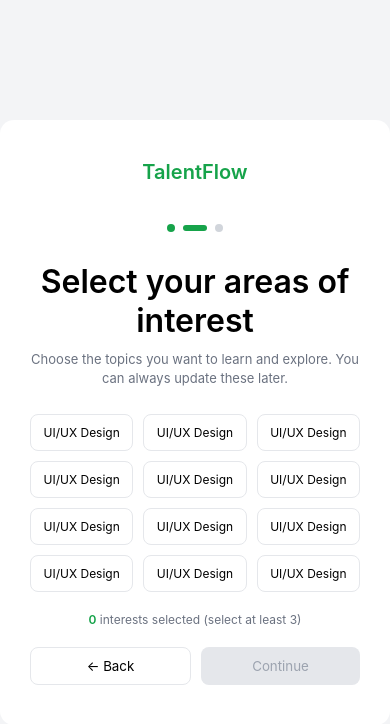
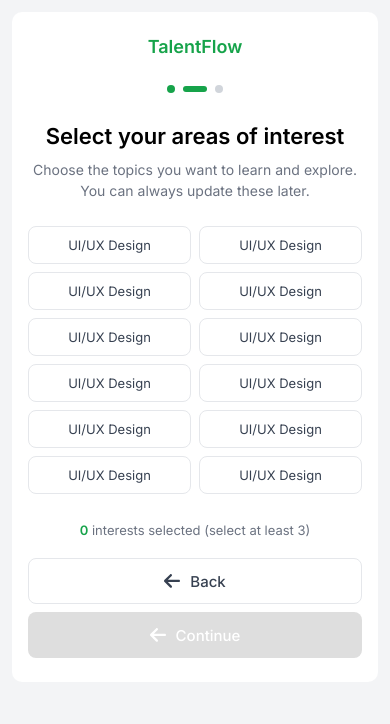
Before and after one commit to tayobillz/talentflow-frontend, a plain HTML site: page onboarding4.html in a window 390 px wide. Drawn offline with Linux system fonts and the light colour scheme.

Commit message:
add arrow key svg assets

```diff
--- a/onboarding4.css
+++ b/onboarding4.css
@@ -1,3 +1,5 @@
+@import url('https://fonts.googleapis.com/css2?family=Inter:ital,opsz,wght@0,14..32,100..900;1,14..32,100..900&display=swap');
+
 * {
   margin: 0;
   padding: 0;
@@ -7,15 +9,16 @@
 
 body {
   background: #f3f4f6;
-  height: 100vh;
+  min-height: 100vh;
   display: flex;
   justify-content: center;
   align-items: center;
+  padding: 16px;
 }
 
 .wrapper {
   width: 100%;
-  max-width: 520px;
+  max-width: 666px;
 }
 
 .card {
@@ -30,7 +33,6 @@
   font-size: 20px;
   font-weight: 600;
   margin-bottom: 40px;
-
 }
 
 .progress {
@@ -62,22 +64,22 @@
 .title {
   font-size: 32px;
   font-weight: 600;
-  font-family: ;
   margin-bottom: 10px;
+  font-family: "Inter", sans-serif;
 }
 
 .subtitle {
-  font-size: 13px;
-  color: #6b7280;
+  font-size: 16px;
+  color: #6B7280;
   margin-bottom: 25px;
   line-height: 1.5;
+  font-family: "Inter", sans-serif;
 }
 
 .grid {
   display: grid;
   grid-template-columns: repeat(3, 1fr);
   gap: 10px;
-  margin-bottom: 20px;
 }
 
 .tag {
@@ -85,7 +87,10 @@
   border: 1px solid #e5e7eb;
   border-radius: 8px;
   background: #ffffff;
-  font-size: 12px;
+  color: #374151;
+  font-family: "Inter", sans-serif;
+  font-size: 14px;
+  font-weight: 400;
   cursor: pointer;
   transition: 0.2s;
 }
@@ -101,9 +106,12 @@
 }
 
 .count {
-  font-size: 12px;
-  color: #6b7280;
-  margin-bottom: 20px;
+  font-size: 14px;
+  font-weight: 400;
+  color: #6B7280;
+  font-family: "Inter", sans-serif;
+  margin-top: 60px;
+  margin-bottom: 30px;
 }
 
 #count {
@@ -113,27 +121,56 @@
 
 .actions {
   display: flex;
-  justify-content: space-between;
+  justify-content: center;
   gap: 10px;
 }
 
 .back {
-  flex: 1;
+  flex: none;
+  width: 175px;
+  height: 42px;
   padding: 10px;
+  font-size: 15px;
+  font-family: "Inter", sans-serif;
+  color: #374151;
+  font-weight: 500;
   border-radius: 8px;
   border: 1px solid #e5e7eb;
   background: #ffffff;
   cursor: pointer;
+  display: flex;
+  align-items: center;
+  justify-content: center;
+  gap: 10px;
+}
+
+.back img {
+  width: 16px;
+  height: 16px;
 }
 
 .continue {
-  flex: 1;
+  flex: none;
+  width: 175px;
+  height: 42px;
   padding: 10px;
+  font-size: 15px;
   border-radius: 8px;
   border: none;
-  background: #e5e7eb;
-  color: #9ca3af;
+  font-family: "Inter", sans-serif;
+  color: #FFFFFF;
+  font-weight: 500;
+  background: #DEDEDE;
   cursor: not-allowed;
+  display: flex;
+  align-items: center;
+  justify-content: center;
+  gap: 10px;
+}
+
+.continue img {
+  width: 16px;
+  height: 16px;
 }
 
 .continue.active {
@@ -141,3 +178,83 @@
   color: #ffffff;
   cursor: pointer;
 }
+
+/* ── Tablet ── */
+@media (max-width: 600px) {
+  .card {
+    padding: 32px 20px;
+    border-radius: 12px;
+  }
+
+  .title {
+    font-size: 26px;
+  }
+
+  .subtitle {
+    font-size: 15px;
+  }
+
+  .grid {
+    grid-template-columns: repeat(2, 1fr);
+  }
+
+  .count {
+    margin-top: 40px;
+    margin-bottom: 24px;
+  }
+}
+
+/* ── Mobile ── */
+@media (max-width: 400px) {
+  body {
+    align-items: flex-start;
+    padding: 12px;
+  }
+
+  .card {
+    padding: 24px 16px;
+    border-radius: 10px;
+  }
+
+  .logo {
+    font-size: 18px;
+    margin-bottom: 28px;
+  }
+
+  .title {
+    font-size: 22px;
+  }
+
+  .subtitle {
+    font-size: 14px;
+  }
+
+  .grid {
+    grid-template-columns: repeat(2, 1fr);
+    gap: 8px;
+  }
+
+  .tag {
+    font-size: 13px;
+    padding: 10px 6px;
+  }
+
+  .count {
+    margin-top: 28px;
+    margin-bottom: 20px;
+    font-size: 13px;
+  }
+
+  .actions {
+    flex-direction: column;
+    align-items: stretch;
+    gap: 8px;
+  }
+
+  .back,
+  .continue {
+    width: 100%;
+    height: 46px;
+    font-size: 15px;
+  }
+}
--- a/onboarding4.html
+++ b/onboarding4.html
@@ -48,8 +48,8 @@
     </p>
 
     <div class="actions">
-      <button class="back">← Back</button>
-      <button class="continue" disabled onclick="window.location.href='./profile.html'">Continue</button>      </div>
+      <button class="back"><img src="./images/arrowkey.svg">Back</button>
+      <button class="continue" disabled onclick="window.location.href='./profile.html'"><img src="./images/white arrow key.svg">Continue</button>      </div>
 
     </div>
 
```
Also changed, not shown: images/arrowkey.svg (added), images/white arrow key.svg (added).
